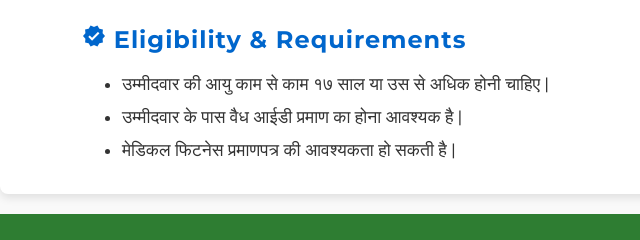
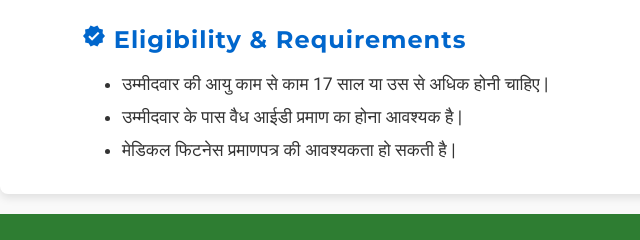
Before and after one commit to ramgarh-race/Marathon-, a plain HTML site: page index.html in a window 1280 px wide. Shown: the part 2955-3195 px from the top of the page, 0-640 px from the left. Drawn offline with Linux system fonts and the light colour scheme.

Commit message:
index.html

```diff
--- a/index.html
+++ b/index.html
@@ -161,7 +161,7 @@
     <div class="container">
       <h2><span class="material-icons">verified</span> Eligibility & Requirements</h2>
       <ul>
-        <li>उम्मीदवार की आयु काम से काम १७ साल या उस से अधिक होनी चाहिए |</li>
+        <li>उम्मीदवार की आयु काम से काम 17 साल या उस से अधिक होनी चाहिए |</li>
         <li>उम्मीदवार के पास वैध आईडी प्रमाण का होना आवश्यक है |</li>
         <li>मेडिकल फिटनेस प्रमाणपत्र की आवश्यकता हो सकती है |</li>
       </ul>
```
